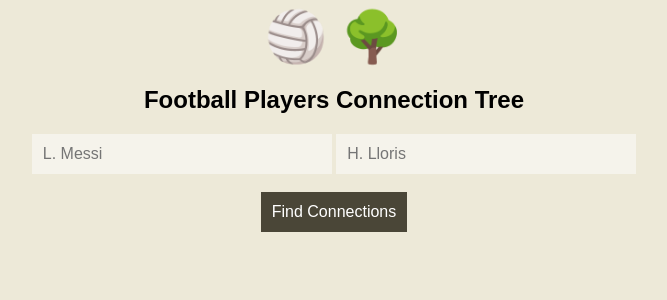
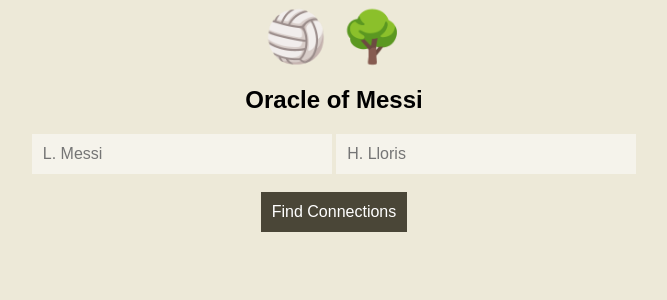
Before and after one commit to ashish10alex/football-bfs, a Flask app: page / in a window 1280 px wide. Shown: the top 300 px of the page, without its empty margins (306-973 px from the left). Run offline with Flask 2, Linux system fonts and the light colour scheme; parts of the project's set-up code (start-up, migrations or seed data) failed here and were passed over; some libraries are stand-ins or nearby versions.

Commit message:
Change the header

```diff
--- a/templates/index.html
+++ b/templates/index.html
@@ -6,7 +6,7 @@
 {% block content %}
 <div class="center_results">
 <span style='font-size:50px;'> &#127952; &#127795;</span>
-<h2> Football Players Connection Tree</h2>
+<h2> Oracle of Messi </h2>
 <!--Make sure the form has the autocomplete function switched off:-->
 <form method="POST" autocomplete="off" action="/" >
   <div class="autocomplete" style="width:300px;">
```
